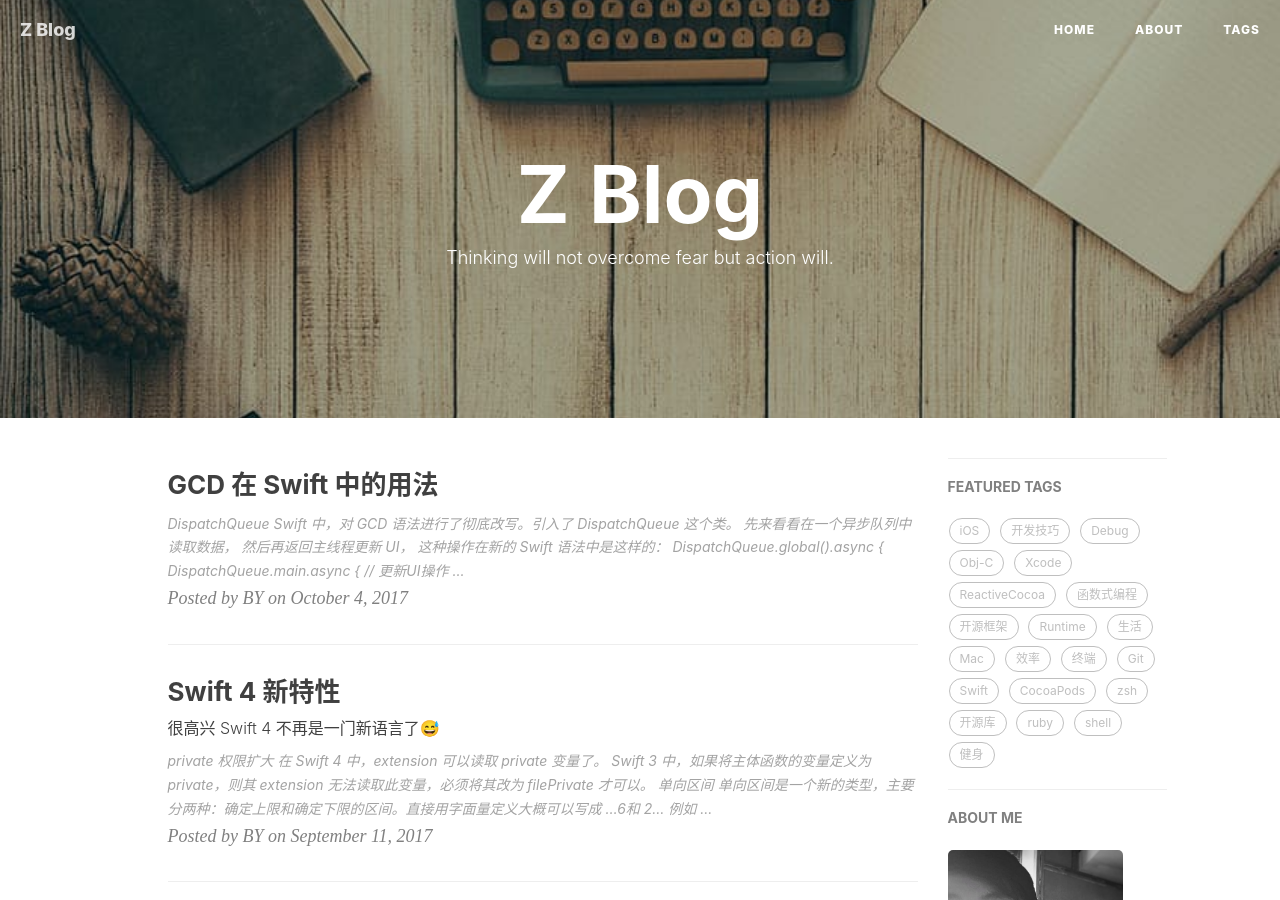
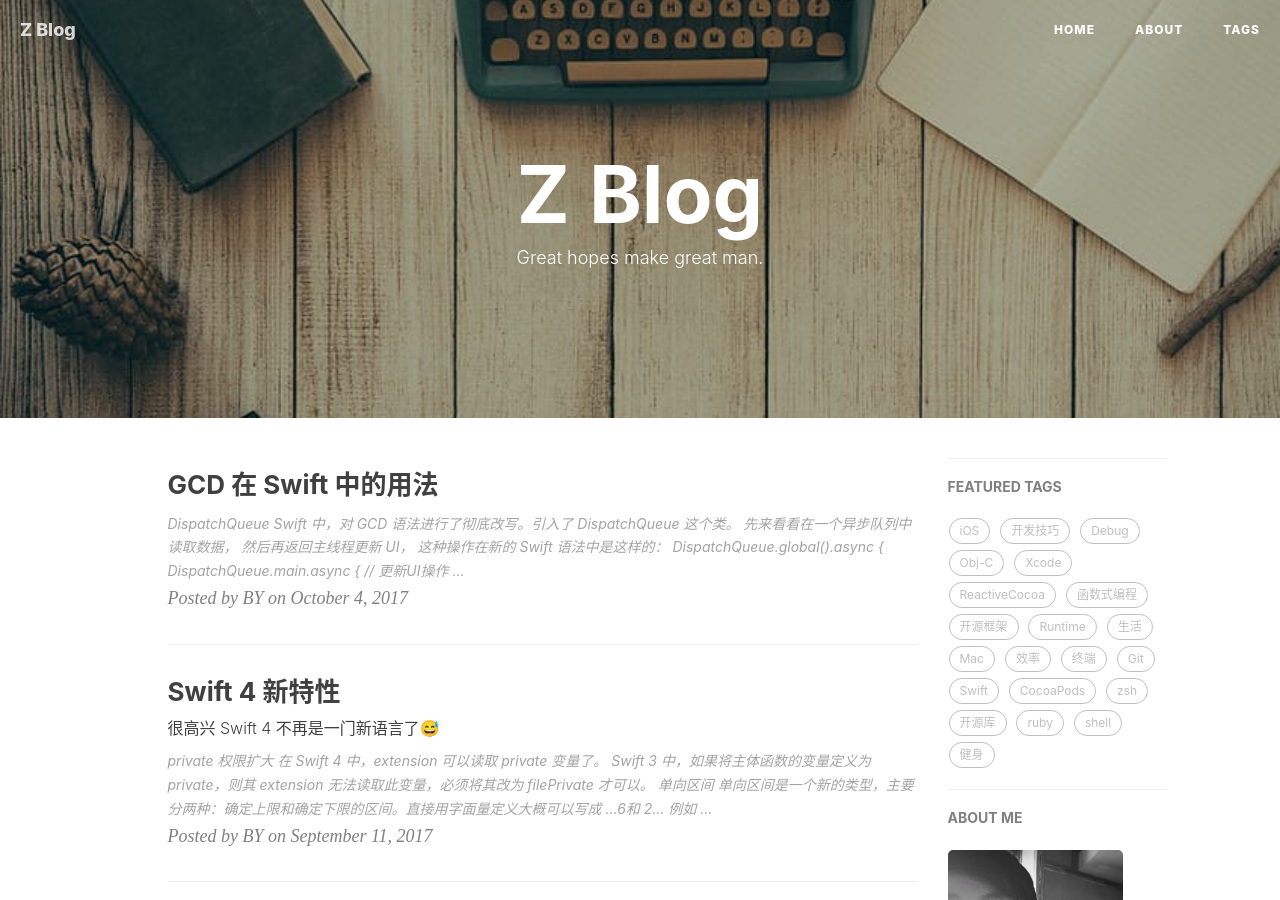
Before and after one commit to zhaomengnan7526/zhao_mengnan.github.io, a Jekyll site: the page built from index.html, in a window 1280 px wide and 900 px high. Built offline with Jekyll 4.4.1, drawn with Linux system fonts in a browser that asks for light colours; nearby versions of some CDN libraries; the list of posts is cut into pages by our own code; comment, search, counter and statistics services are not loaded.

Commit message:
Update index.html

```diff
--- a/index.html
+++ b/index.html
@@ -1,6 +1,6 @@
 ---
 layout: page
-description: "Thinking will not overcome fear but action will."
+description: "Great hopes make great man."
 ---
 
 {% for post in paginator.posts %}
```
